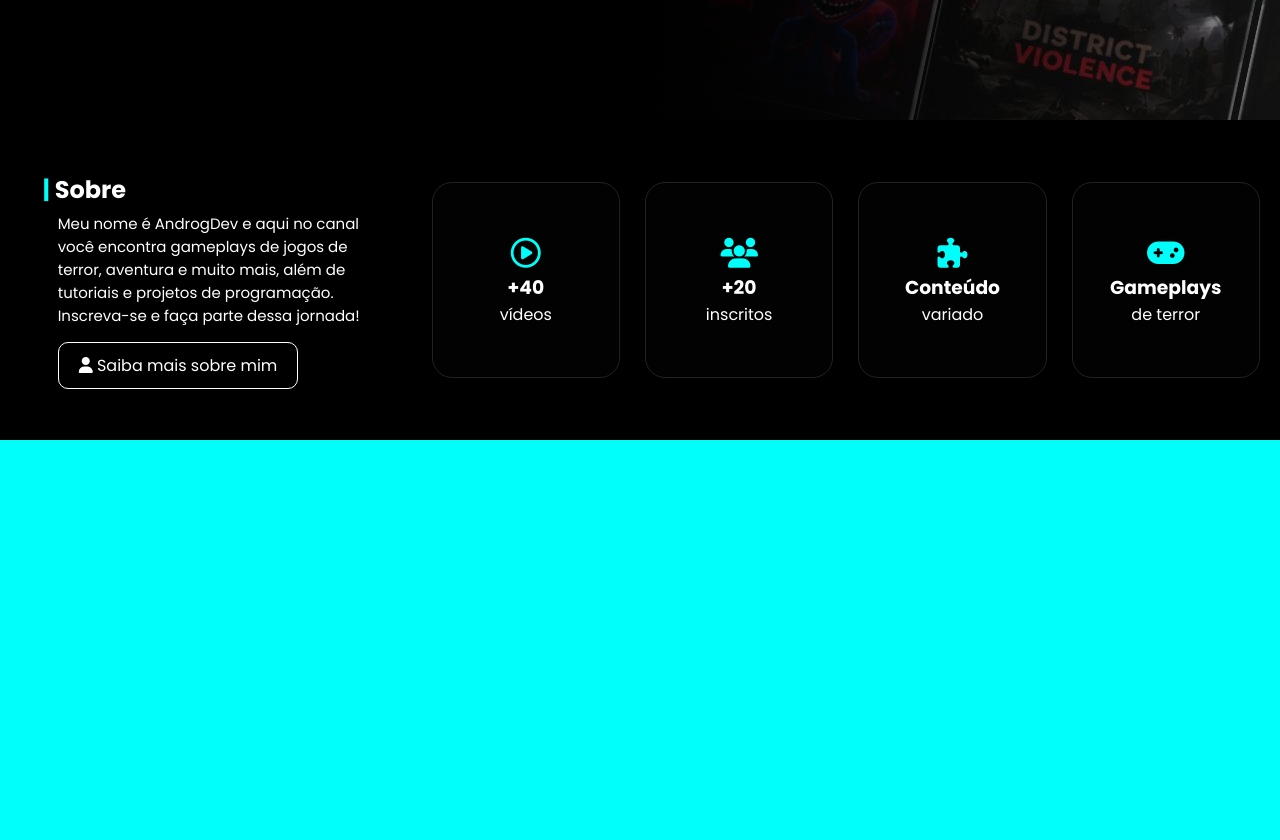
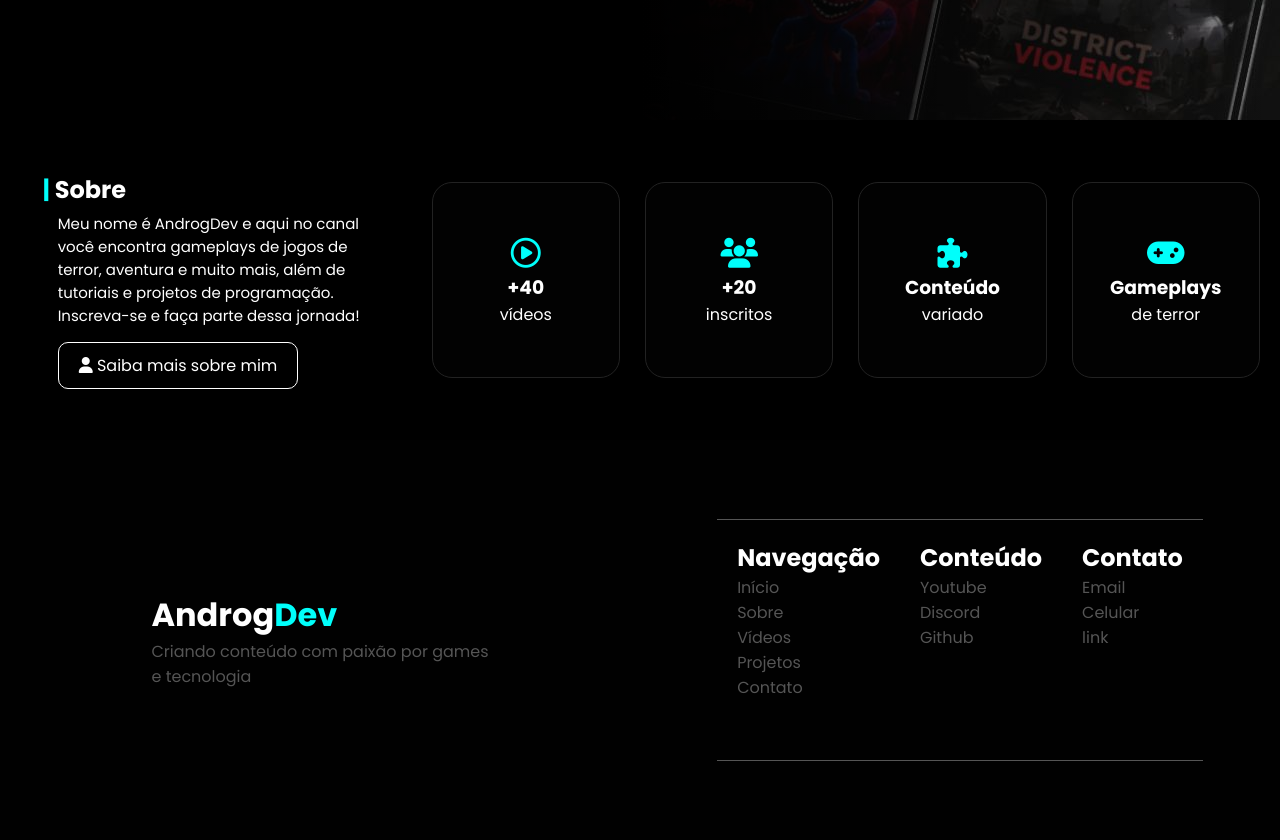
Before and after one commit to MathRogelin/YT, a website built with Vite: page index.html in a window 1280 px wide. Shown: the part 594-1434 px from the top of the page. Built offline with nearby package versions, Linux system fonts and the light colour scheme.

Commit message:
pre finalizacao

```diff
--- a/index.html
+++ b/index.html
@@ -95,9 +95,41 @@
     </main>
 
     <footer>
-        <div class="secoes_rodape"></div>
-        <div class="secoes_rodape"></div>
-        <div class="secoes_rodape"></div>
+        <div class="secoes_rodape">
+            <div id="link_logo">
+                <h1>Androg<span class="cor">Dev</span></h1>
+                <p>Criando conteúdo com paixão por games <br>e tecnologia</p>
+            </div>
+        </div>
+        <div class="secoes_rodape">
+            <div id="navegacao">
+                <h2>Navegação</h2>
+                <ul>
+                    <li><a href="">Início</a></li>
+                    <li><a href="">Sobre</a></li>
+                    <li><a href="">Vídeos</a></li>
+                    <li><a href="">Projetos</a></li>
+                    <li><a href="">Contato</a></li>
+                </ul>
+            </div>
+            <div id="conteudo">
+                <h2>Conteúdo</h2>
+                <ul>
+                    <li><a href="">Youtube</a></li>
+                    <li><a href="">Discord</a></li>
+                    <li><a href="">Github</a></li>
+                </ul>
+            </div>
+            <div id="contato">
+                <h2>Contato</h2>
+                <ul>
+                    <li><a href="">Email</a></li>
+                    <li><a href="">Celular</a></li>
+                    <!-- +55 (48) 9.8501-8109 -->
+                    <li><a href="">link</a></li>
+                </ul>
+            </div>
+        </div>
     </footer>
     <script src="https://kit.fontawesome.com/f0fbc76a81.js" crossorigin="anonymous"></script>
 </body>
--- a/style/main.css
+++ b/style/main.css
@@ -20,6 +20,27 @@ header{
     justify-content: center;
     background-color: var(--color-bg);
     font-family: var(--font-one);
+}
+
+/* Largura da barra */
+::-webkit-scrollbar {
+    width: 10px;
+}
+
+/* Fundo da barra */
+::-webkit-scrollbar-track {
+    background: #1a1a1a;
+}
+
+/* Parte que você arrasta */
+::-webkit-scrollbar-thumb {
+    background: #555;
+    border-radius: 0px;
+}
+
+/* Ao passar o mouse */
+::-webkit-scrollbar-thumb:hover {
+    background: var(--color-two);
 }
 
 #logoHome{
@@ -295,67 +316,34 @@ main {
     color: var(--color-two);
     font-size: 30px;
 }
+/* =============================== */
 
-/* ======================================= */
-
-.destaques{
+footer{
+    color: #fff;
     height: 50vh;
-}
-.destaques header{
-    margin-top: 10px;
-    margin-bottom: 10px;
+    display: grid;
+    grid-template-columns: 1fr 1fr;
+    font-family: var(--font-one);
 }
 
-.destaques header h2{
-    margin-right: 60%;
+.secoes_rodape{
+    display: flex;
+    align-items: center;
+    justify-content: center;
+    background-color: #010101;
+    object-fit: contain;
 }
 
-.destaques header a{
-    color: var(--color-two);
+.secoes_rodape p,a,li{
+    color: #555;
+    list-style: none;
     text-decoration: none;
 }
 
-.card_videos{
-    height: 100%;
+#navegacao, #conteudo, #contato{
+    width: auto;
+    padding: 20px;
+    height: 50%;
+    border-top: 1px solid #555;
+    border-bottom: 1px solid #555;
 }
-.conteiner_videos{
-    display: flex;
-    align-items: center;
-    justify-content: center;
-    flex-direction: row;
-    object-fit: cover;
-    height: 100%;
-    margin-bottom: 50px;
-}
-.videos{
-    font-family: var(--font-one);
-    position: relative;
-    padding: 20px;
-    margin: 0px 5px 0px 5px;
-    border-radius: 10px;
-    width: 25%;
-    height: 80%;
-    background-color: #040404;
-}
-.videos img{
-    width: 100%;
-    border-radius: 10px;
-}
-
-.videos span{
-    position: absolute;
-    top: 50%;
-    right: 10%;
-    padding: 5px;
-    background-color: #040404;
-}
-.videos p{
-    color: var(--color-two);
-}
-
-/* ====================================== */
-
-footer{
-    height: 50vh;
-    background-color: var(--color-two);
-}
```
